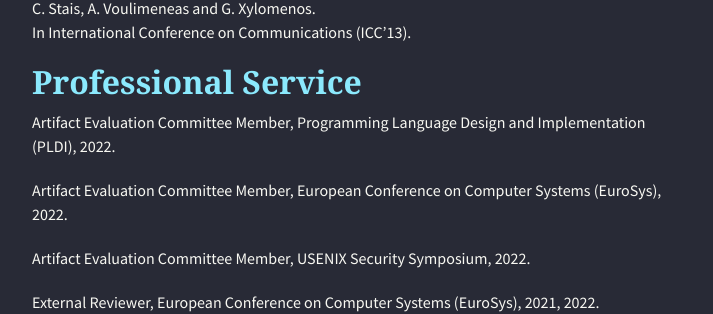
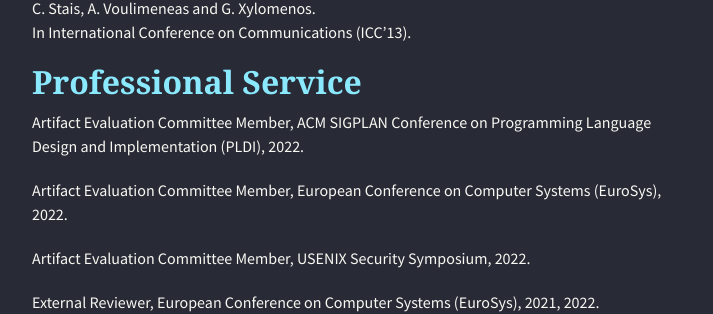
Before and after one commit to alexios-voulimeneas/alexios-voulimeneas.github.io, a Jekyll site: the page built from index.md, in a window 1280 px wide. Shown: the part 1736-2050 px from the top of the page, without its empty margins (283-996 px from the left). Built offline with Jekyll 4.4.1, drawn with Linux system fonts in a browser that asks for light colours; nearby versions of some CDN libraries; the repository's description, which GitHub fills in, is left out.

Commit message:
Create index.md

```diff
--- a/index.md
+++ b/index.md
@@ -56,7 +56,7 @@
 
 ## [](#header-2) Professional Service
 
-Artifact Evaluation Committee Member, Programming Language Design and Implementation (PLDI), 2022.
+Artifact Evaluation Committee Member, ACM SIGPLAN Conference on Programming Language Design and Implementation (PLDI), 2022.
 
 Artifact Evaluation Committee Member, European Conference on Computer Systems (EuroSys), 2022.
 
```
